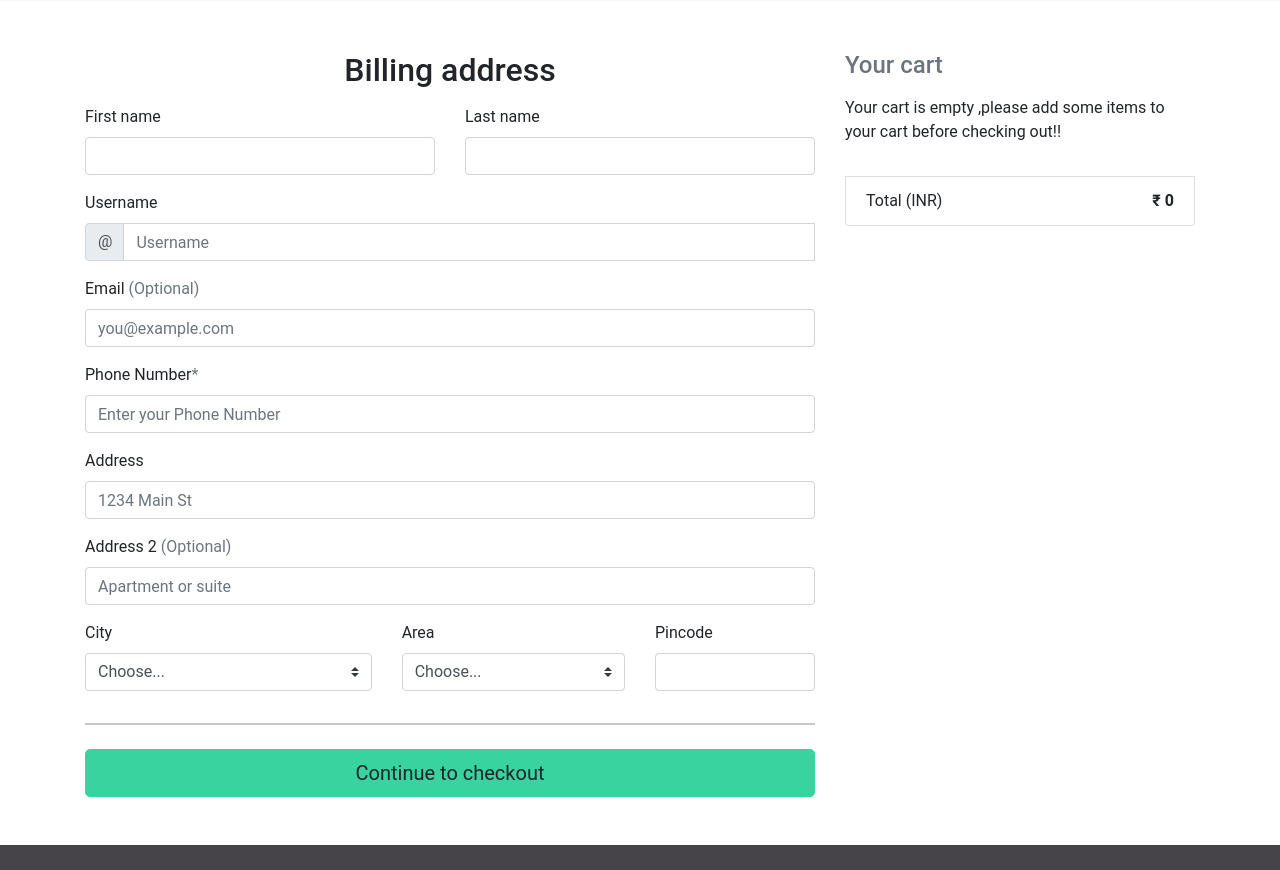
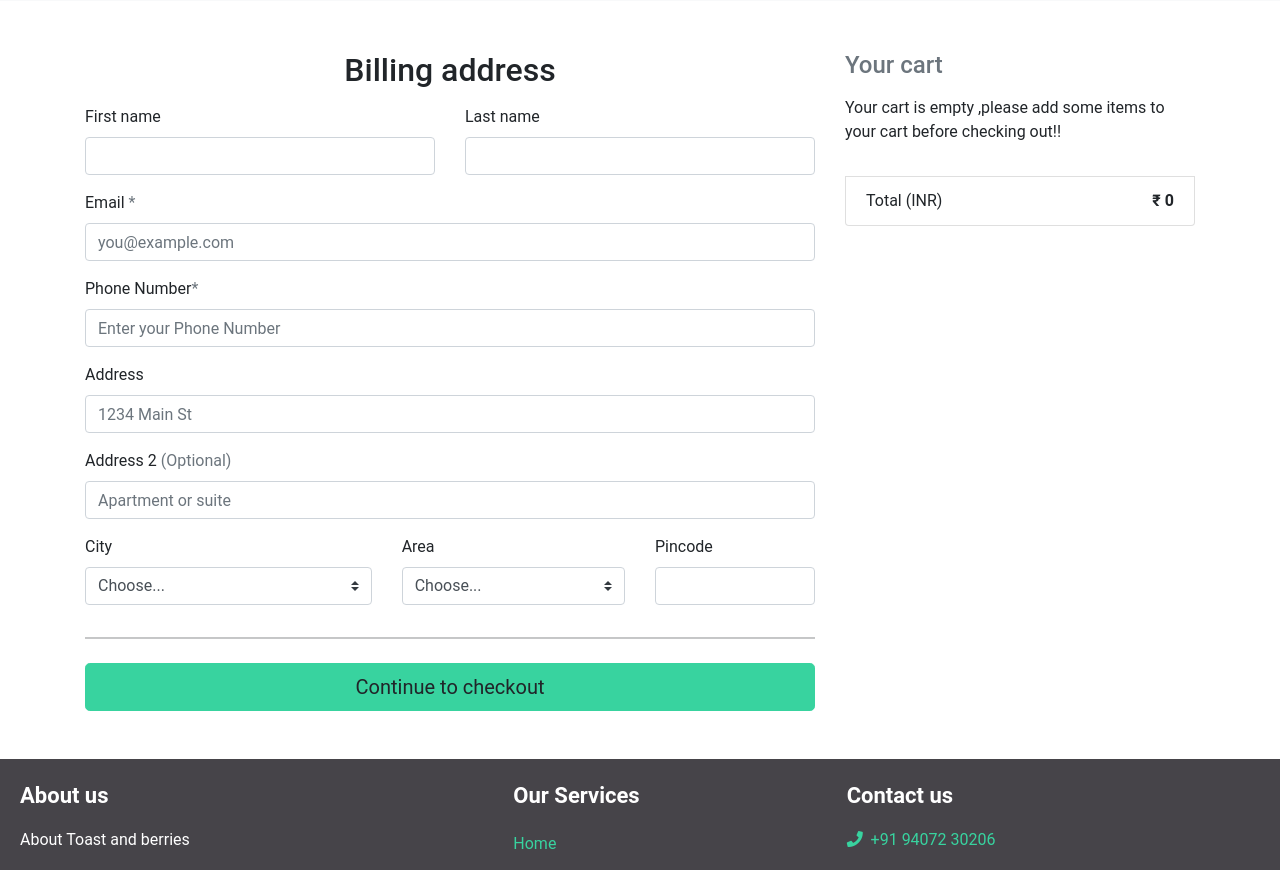
Before and after one commit to ingenious-dev325/EcommerceWebsite, a Django app: page /checkout/ in a window 1280 px wide. Shown: the part 55-925 px from the top of the page. Run offline with Django 3.2, Linux system fonts and the light colour scheme; some libraries are stand-ins or nearby versions.

Commit message:
Commit 10:54 27-08-2021

```diff
--- a/myweb/myproject/models.py
+++ b/myweb/myproject/models.py
@@ -44,7 +44,6 @@ class Order(models.Model):
     amount = models.IntegerField(default="0")
     fname = models.CharField(max_length=90)
     lname = models.CharField(max_length=111)
-    uname = models.CharField(max_length=111)
     email = models.CharField(max_length=70, default="")
     phone = models.CharField(max_length=70, default="")
     add1 = models.CharField(max_length=111)
--- a/myweb/myproject/templates/checkout.html
+++ b/myweb/myproject/templates/checkout.html
@@ -106,21 +106,8 @@
                 </div>
 
                 <div class="mb-3">
-                    <label for="uname">Username</label>
-                    <div class="input-group">
-                        <div class="input-group-prepend">
-                            <span class="input-group-text">@</span>
-                        </div>
-                        <input type="text" class="form-control" id="uname" name="uname" placeholder="Username" required>
-                        <div class="invalid-feedback" style="width: 100%;">
-                            Your username is required.
-                        </div>
-                    </div>
-                </div>
-
-                <div class="mb-3">
-                    <label for="email">Email <span class="text-muted">(Optional)</span></label>
-                    <input type="email" class="form-control" id="email" name="email" placeholder="you@example.com">
+                    <label for="email">Email <span class="text-muted">*</span></label>
+                    <input type="email" class="form-control" id="email" name="email" placeholder="you@example.com" required>
                     <div class="invalid-feedback">
                         Please enter a valid email address for shipping updates.
                     </div>
--- a/myweb/myproject/views.py
+++ b/myweb/myproject/views.py
@@ -183,7 +183,6 @@ def checkout(request):
         amount = request.POST.get('amount', '')
         fname = request.POST.get('fname', '')
         lname = request.POST.get('lname', '')
-        uname = request.POST.get('uname', '')
         email = request.POST.get('email', '')
         phone = request.POST.get('phone', '')
         add1 = request.POST.get('add1', '')
@@ -191,7 +190,7 @@ def checkout(request):
         city = request.POST.get('city', '')
         area = request.POST.get('area', '')
         pincode = request.POST.get('pincode', '')
-        order = Order(items_json=items_json, amount=amount, fname=fname, lname=lname, uname=uname, email=email,
+        order = Order(items_json=items_json, amount=amount, fname=fname, lname=lname, email=email,
                       phone=phone, add1=add1,
                       add2=add2, city=city, area=area, pincode=pincode)
         order.save()
@@ -224,7 +223,6 @@ def boxcheckout(request):
         amount = request.POST.get('amount', '')
         fname = request.POST.get('fname', '')
         lname = request.POST.get('lname', '')
-        uname = request.POST.get('uname', '')
         email = request.POST.get('email', '')
         phone = request.POST.get('phone', '')
         add1 = request.POST.get('add1', '')
@@ -232,7 +230,7 @@ def boxcheckout(request):
         city = request.POST.get('city', '')
         area = request.POST.get('area', '')
         pincode = request.POST.get('pincode', '')
-        order = Order(items_json=items_json, amount=amount, fname=fname, lname=lname, uname=uname, email=email,
+        order = Order(items_json=items_json, amount=amount, fname=fname, lname=lname, email=email,
                       phone=phone, add1=add1,
                       add2=add2, city=city, area=area, pincode=pincode)
         order.save()
```
Also changed, not shown: myweb/myproject/templates/products2.html (+0 -8 lines), myweb/myproject/migrations/0012_remove_order_uname.py (added).
